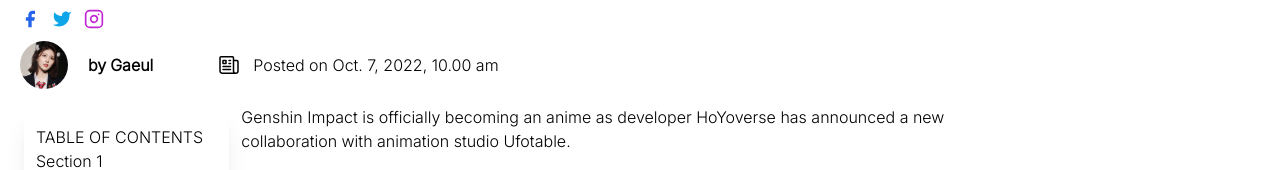
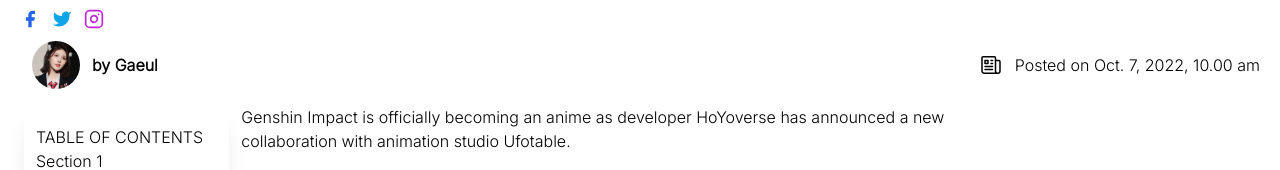
Before and after one commit to Khalish-Mulyadi/simple-blog-page, a website: page index.html in a window 1280 px wide. Shown: the part 603-773 px from the top of the page. Drawn offline with Linux system fonts and the light colour scheme.

Commit message:
[KM] update author section

```diff
--- a/index.html
+++ b/index.html
@@ -92,15 +92,19 @@
             <!-- share media end -->
 
             <!-- author start -->
-            <section class="pb-5 flex items-center">
-              <div>
-                <a href="#">
-                  <img src="dist/img/gaeul.jpg" class="w-12 h-12 object-cover rounded-full" alt="author" />
-                </a>
+            <section class="pb-5 flex items-center justify-between">
+              <div class="flex items-center justify-between">
+                <div class="mx-3">
+                  <a href="#">
+                    <img src="dist/img/gaeul.jpg" class="w-16 h-16 md:w-12 md:h-12 object-cover rounded-full" alt="author" />
+                  </a>
+                </div>
+                <div>
+                  <span class="font-bold">by</span>
+                  <span class="font-bold hover:text-[#937DC2]"><a href="#">Gaeul</a></span>
+                </div>
               </div>
-              <span class="pl-5 font-bold">by</span>
-              <span class="pl-1 font-bold hover:text-[#937DC2]"><a href="#">Gaeul</a></span>
-              <div class="pl-16 flex">
+              <div class="flex">
                 <svg xmlns="http://www.w3.org/2000/svg" fill="none" viewBox="0 0 24 24" stroke-width="1.5" stroke="currentColor" class="w-6 h-6">
                   <path
                     stroke-linecap="round"
```
Also changed, not shown: dist/output.css.
